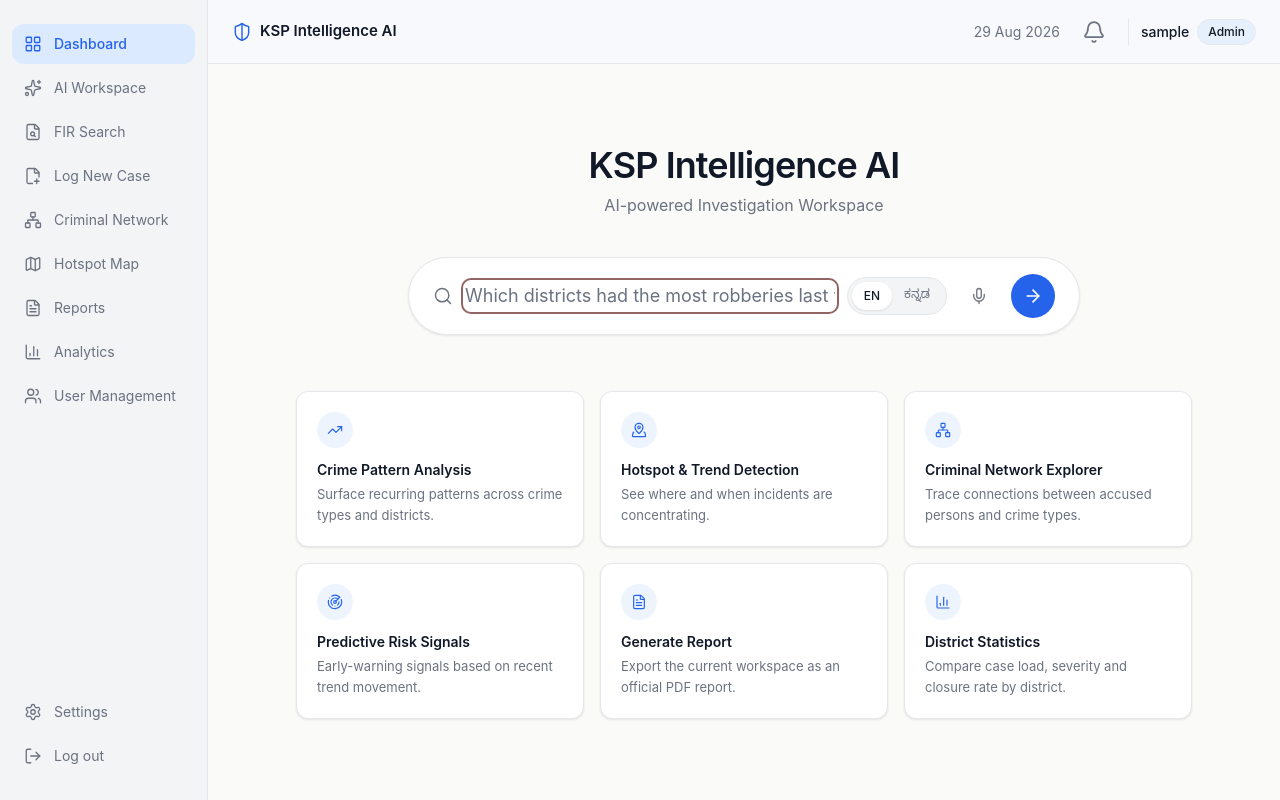
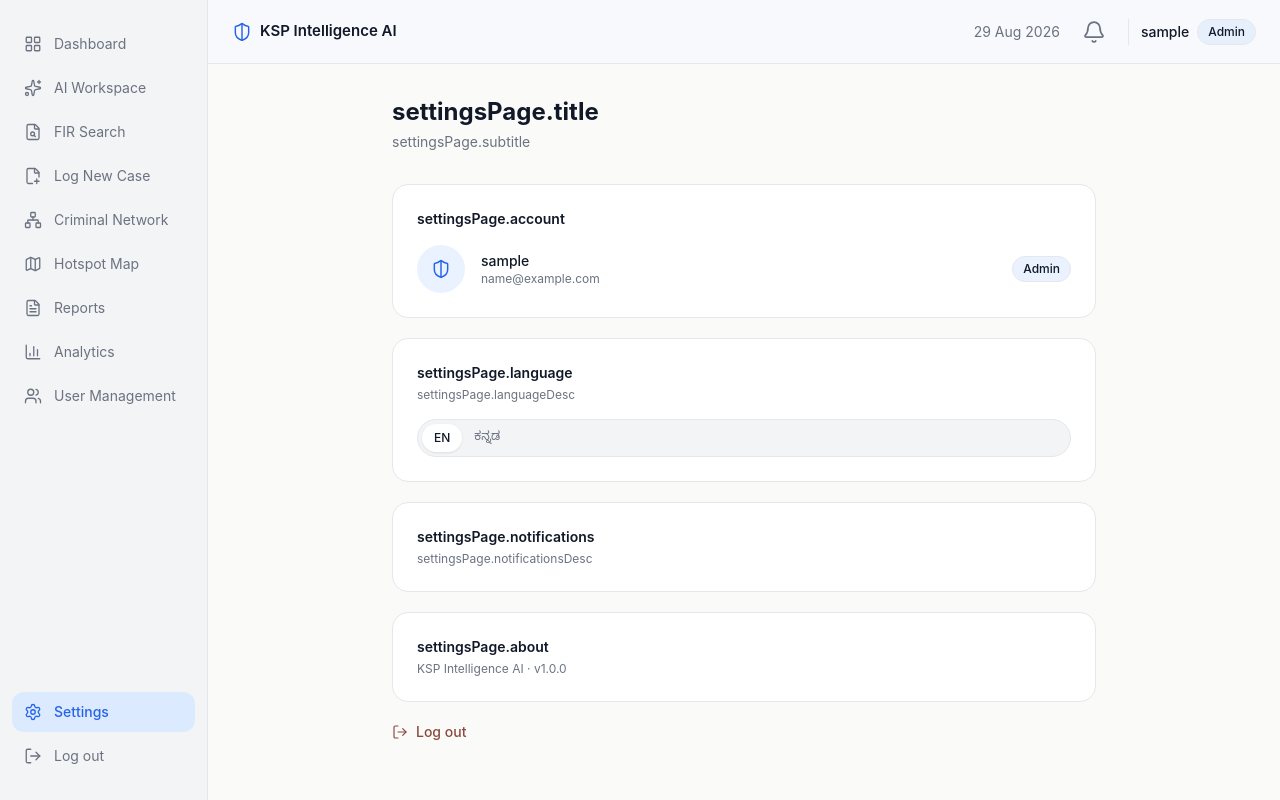
Before and after one commit to SamriddhiS-codes/Intelligent-Conversational-AI-for-KSP-Crime-Database, a React app in the folder frontend/: page /settings in a window 1280 px wide. Before the commit this address led to /. Built offline with nearby package versions, Linux system fonts and the light colour scheme; no server answers; sample sign-in values are in the browser's storage; the HTML template or start-up script is replaced by a standard one.

Commit message:
feat: add Settings page and wire up /settings route

```diff
--- a/frontend/src/App.jsx
+++ b/frontend/src/App.jsx
@@ -1,3 +1,4 @@
+import { useState } from "react";
 import { Navigate, Route, Routes } from "react-router-dom";
 import { AuthProvider, useAuth } from "./context/AuthContext";
 import { WorkspaceProvider, useWorkspace } from "./context/WorkspaceContext";
@@ -14,26 +15,31 @@ import { FIRSearchPage } from "./pages/FIRSearchPage";
 import { ReportsPage } from "./pages/ReportsPage";
 import { UsersPage } from "./pages/UsersPage";
 import { NewCasePage } from "./pages/NewCasePage";
+import { SettingsPage } from "./pages/SettingsPage";
 
 function ProtectedLayout({ children }) {
   const { isAuthenticated } = useAuth();
+  const [mobileNavOpen, setMobileNavOpen] = useState(false);
+
   if (!isAuthenticated) return <Navigate to="/login" replace />;
+
   return (
     <div className="flex">
-      <Sidebar />
+      <Sidebar mobileOpen={mobileNavOpen} onClose={() => setMobileNavOpen(false)} />
       <div className="flex-1 min-w-0">
-        <NavbarWithSearch />
+        <NavbarWithSearch onMenuClick={() => setMobileNavOpen(true)} />
         {children}
       </div>
     </div>
   );
 }
 
-function NavbarWithSearch() {
+function NavbarWithSearch({ onMenuClick }) {
   const { workspace, ask, reset } = useWorkspace();
   return (
     <Navbar
       onLogoClick={reset}
+      onMenuClick={onMenuClick}
       searchSlot={workspace ? <HeroSearch compact onSubmit={ask} /> : null}
     />
   );
@@ -52,6 +58,7 @@ function AppRoutes() {
       <Route path="/new-case" element={<ProtectedLayout><NewCasePage /></ProtectedLayout>} />
       <Route path="/reports" element={<ProtectedLayout><ReportsPage /></ProtectedLayout>} />
       <Route path="/users" element={<ProtectedLayout><UsersPage /></ProtectedLayout>} />
+      <Route path="/settings" element={<ProtectedLayout><SettingsPage /></ProtectedLayout>} />
       <Route path="*" element={<Navigate to="/" replace />} />
     </Routes>
   );
--- /dev/null
+++ b/frontend/src/pages/SettingsPage.jsx
@@ -0,0 +1,67 @@
+import { useTranslation } from "react-i18next";
+import { ShieldHalf, LogOut } from "lucide-react";
+import { useAuth } from "../context/AuthContext";
+import { LanguageToggle } from "../components/home/LanguageToggle";
+import { RoleBadge } from "../components/common/RoleBadge";
+
+export function SettingsPage() {
+  const { t, i18n } = useTranslation();
+  const { user, logout } = useAuth();
+
+  const language = i18n.language === "kn" ? "kn" : "en";
+  const setLanguage = (lang) => {
+    i18n.changeLanguage(lang);
+    localStorage.setItem("ksp_lang", lang);
+  };
+
+  return (
+    <div className="p-4 sm:p-8 max-w-3xl mx-auto">
+      <h1 className="text-2xl font-bold text-ink mb-1">{t("settingsPage.title")}</h1>
+      <p className="text-ink-muted text-sm mb-8">{t("settingsPage.subtitle")}</p>
+
+      {/* Account */}
+      <div className="bg-card rounded-2xl border border-border p-5 sm:p-6 mb-5">
+        <h3 className="text-sm font-semibold text-ink mb-4">{t("settingsPage.account")}</h3>
+        <div className="flex items-center gap-4">
+          <div className="w-12 h-12 rounded-full bg-highlight/60 flex items-center justify-center shrink-0">
+            <ShieldHalf className="w-5 h-5 text-accent" strokeWidth={1.75} />
+          </div>
+          <div className="min-w-0 flex-1">
+            <p className="text-sm font-medium text-ink truncate">{user?.username}</p>
+            {user?.email && (
+              <p className="text-xs text-ink-muted truncate">{user.email}</p>
+            )}
+          </div>
+          {user?.role && <RoleBadge role={user.role} />}
+        </div>
+      </div>
+
+      {/* Language */}
+      <div className="bg-card rounded-2xl border border-border p-5 sm:p-6 mb-5">
+        <h3 className="text-sm font-semibold text-ink mb-1">{t("settingsPage.language")}</h3>
+        <p className="text-xs text-ink-muted mb-4">{t("settingsPage.languageDesc")}</p>
+        <LanguageToggle language={language} onChange={setLanguage} />
+      </div>
+
+      {/* Notifications (placeholder — no backend support yet) */}
+      <div className="bg-card rounded-2xl border border-border p-5 sm:p-6 mb-5">
+        <h3 className="text-sm font-semibold text-ink mb-1">{t("settingsPage.notifications")}</h3>
+        <p className="text-xs text-ink-muted">{t("settingsPage.notificationsDesc")}</p>
+      </div>
+
+      {/* About */}
+      <div className="bg-card rounded-2xl border border-border p-5 sm:p-6 mb-5">
+        <h3 className="text-sm font-semibold text-ink mb-1">{t("settingsPage.about")}</h3>
+        <p className="text-xs text-ink-muted">{t("app.title")} · v1.0.0</p>
+      </div>
+
+      <button
+        onClick={logout}
+        className="flex items-center gap-2 text-sm font-medium text-[#8A4A3E] hover:opacity-80 transition-opacity"
+      >
+        <LogOut className="w-4 h-4" strokeWidth={1.75} />
+        {t("nav.logOut")}
+      </button>
+    </div>
+  );
+}
```
